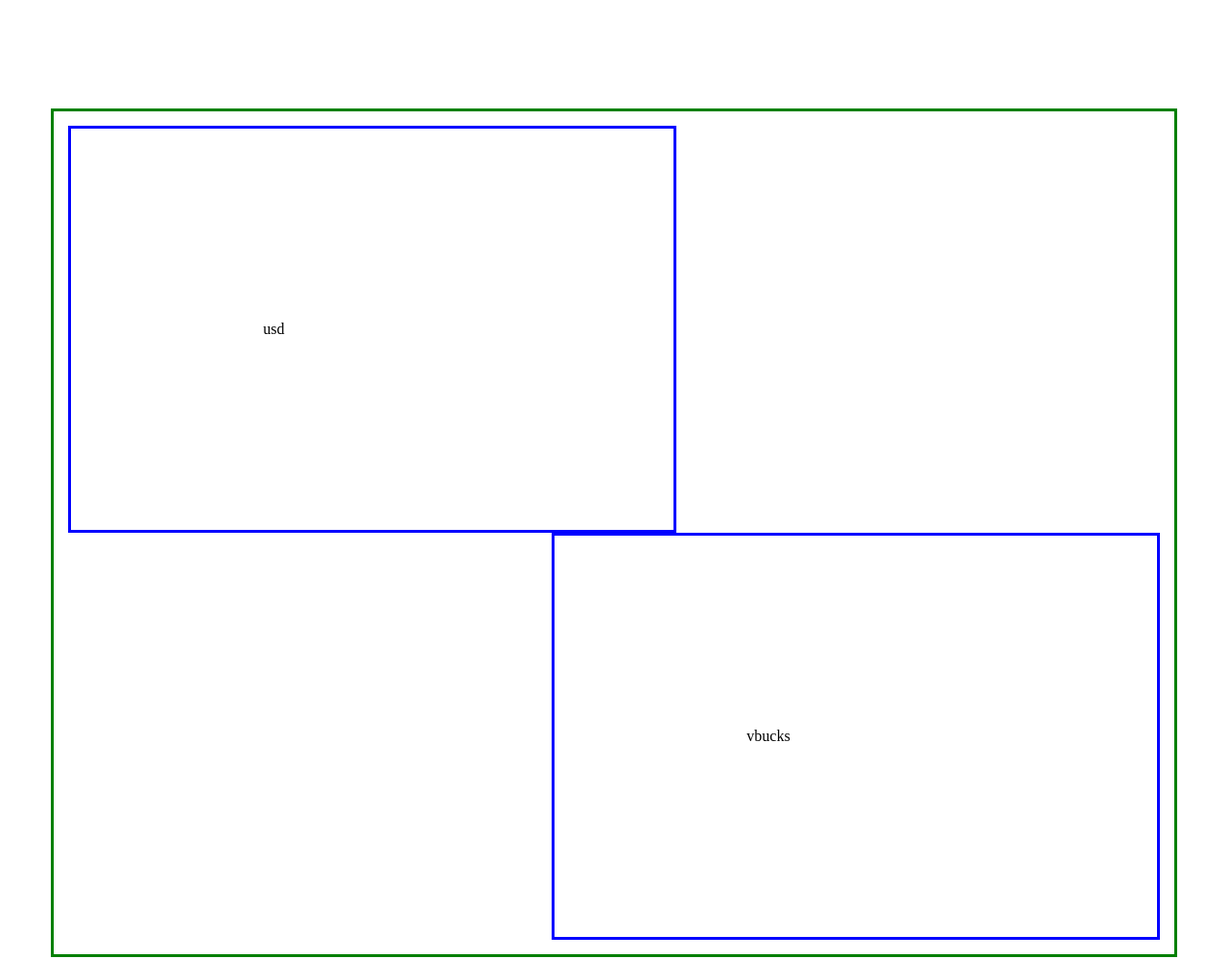
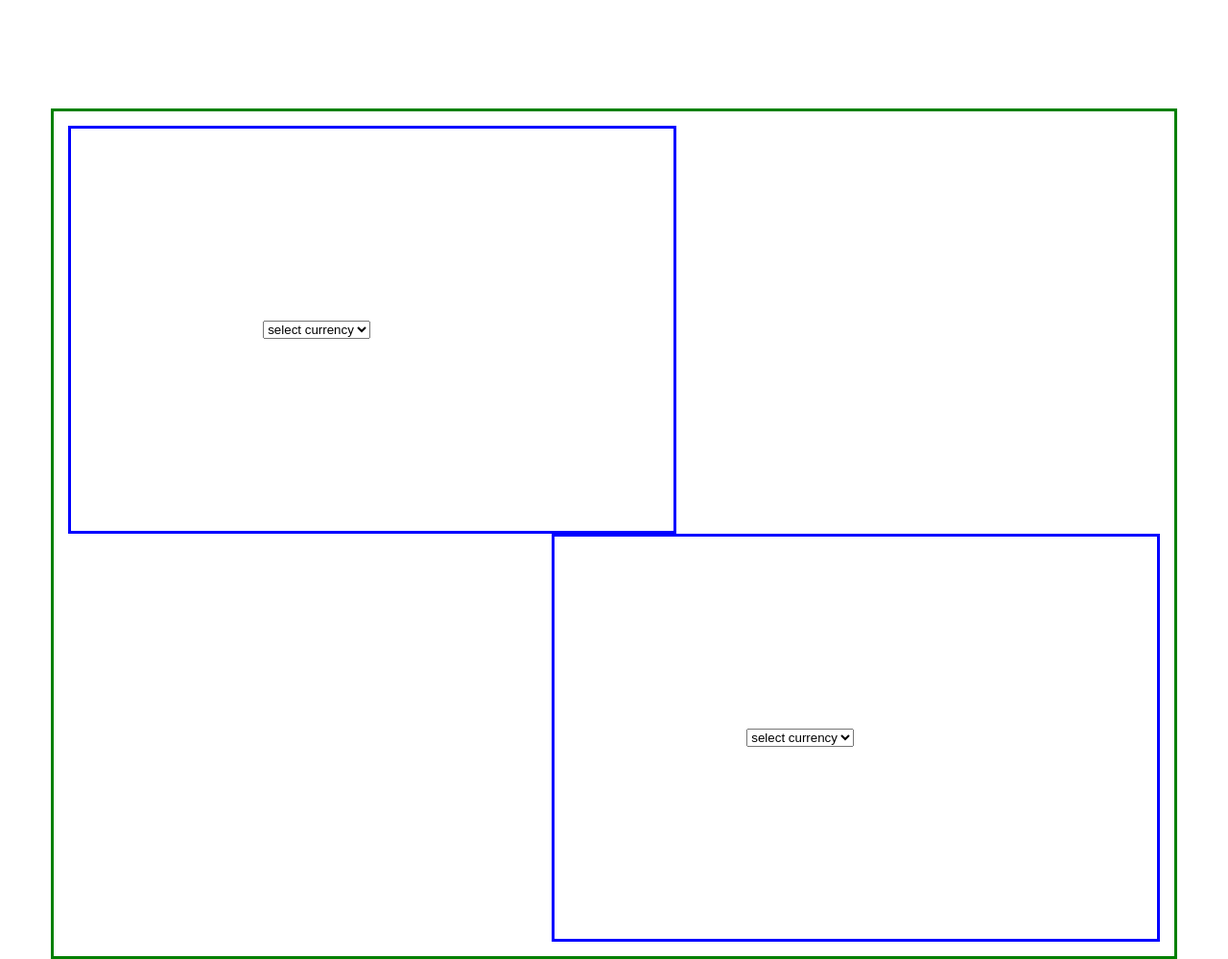
Before and after one commit to odgar/converter, a plain HTML site: page index.html in a window 1280 px wide. Shown: the part 260-1259 px from the top of the page at 96% size. Drawn offline with Linux system fonts and the light colour scheme.

Commit message:
dropdowns added

```diff
--- a/index.html
+++ b/index.html
@@ -15,10 +15,16 @@
     </div>
     <div class="container-for-boxes">
         <div class="left-side-container">
-            usd
+            <select name="language" id="language">
+                <option value="select1">select currency</option>
+                <option value="usd">u.s dollars </option>
+            </select>
         </div>
         <div class="right-side-container">
-            vbucks
+            <select name="language" id="language">
+                <option value="select2">select currency</option>
+                <option value="vbuck">vbucks</option>
+            </select>
         </div>
         <div class="clear"></div>
     </div>
```
